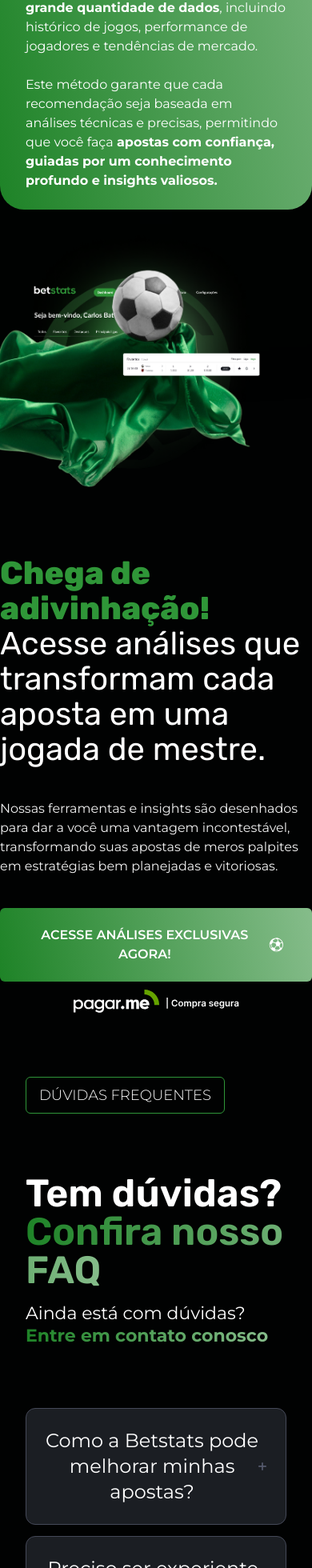
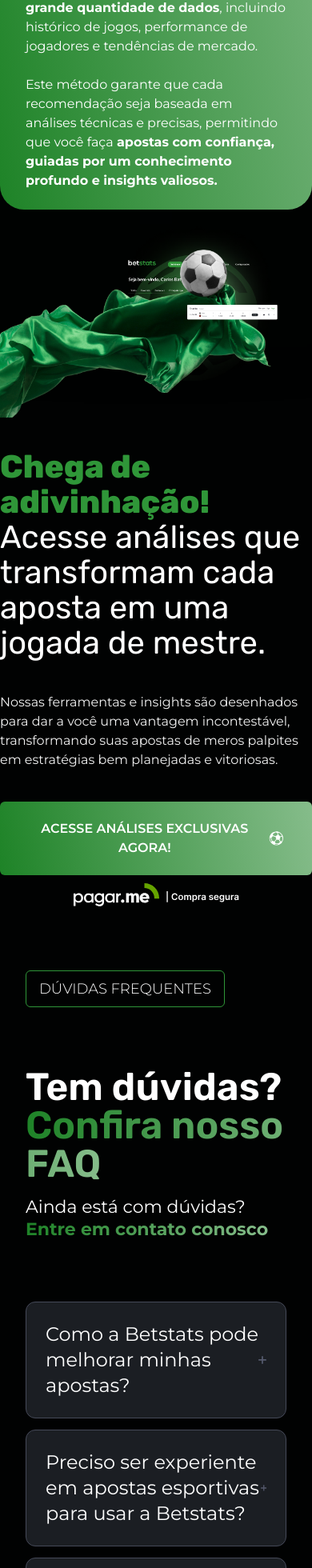
Before and after one commit to PauloMendees/betstats-lp, a Next.js app: page / in a window 390 px wide. Shown: the part 8263-10223 px from the top of the page at 80% size. Built offline with nearby package versions, Linux system fonts and the light colour scheme.

Commit message:
fix: last desktop adjustments

```diff
--- a/src/layout/AccessAnalysis/index.tsx
+++ b/src/layout/AccessAnalysis/index.tsx
@@ -7,7 +7,7 @@
 export const AccessAnalysis = () => {
   return (
     <section className="w-full flex flex-col lg:flex-row items-center gap-10 mb-20 lg:mb-0">
-      <div className="md:mr-[-80px] lg:mr-[-120px] ml-[-200px]">
+      <div className="mr-0 ml-0 lg:mr-[-120px] lg:ml-[-200px]">
         <Image
           src={AccessAnalysisImage}
           alt="Imagem de uma bola e um pano verde com o dashboard de fundo com opcaidade baixa"
--- a/src/layout/FAQ/index.tsx
+++ b/src/layout/FAQ/index.tsx
@@ -26,7 +26,7 @@
           <Accordion.Root key={question.title} type="single" collapsible>
             <Accordion.Item value={question.title}>
               <Accordion.Trigger>
-                <h3 className="text-2xl">{question.title}</h3>
+                <h3 className="text-2xl text-start">{question.title}</h3>
               </Accordion.Trigger>
               <Accordion.Content>{question.content}</Accordion.Content>
             </Accordion.Item>
```
